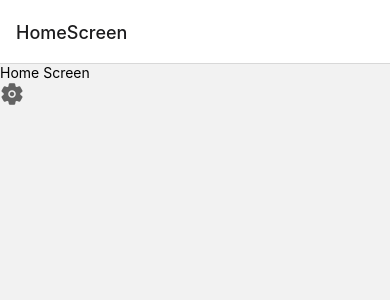
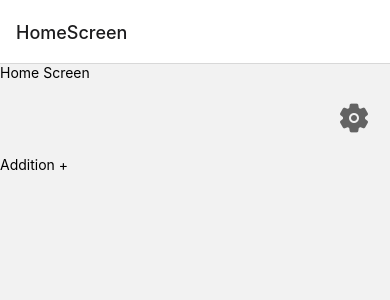
Before and after one commit to imranilyas/Quick-Math-App, a React Native app: screen /HomeScreen in a window 390 px wide. Shown: the top 300 px of the page. Built offline with nearby package versions, Linux system fonts and the light colour scheme.

Commit message:
pressed styling + settings icon navigation

```diff
--- a/components/CustomButton.js
+++ b/components/CustomButton.js
@@ -1,11 +1,14 @@
 import { Pressable, View, Text, StyleSheet } from "react-native";
 
-const CustomButton = ({ children, onPress }) => {
+const CustomButton = ({ children, onPress, style }) => {
 	return (
 		<View>
-			<Pressable onPress={onPress}>
+			<Pressable
+				onPress={onPress}
+				style={({ pressed }) => pressed && styles.pressed}
+			>
 				<View>
-					<Text>{children}</Text>
+					<Text style={style}>{children}</Text>
 				</View>
 			</Pressable>
 		</View>
@@ -13,7 +16,13 @@ const CustomButton = ({ children, onPress }) => {
 };
 
 const styles = StyleSheet.create({
-	container: {},
+	container: {
+		flex: 1,
+	},
+
+	pressed: {
+		opacity: 0.5,
+	},
 });
 
 export default CustomButton;
--- a/screens/Home.js
+++ b/screens/Home.js
@@ -9,12 +9,24 @@ const Home = () => {
 		navigation.navigate("SettingsScreen");
 	};
 
+	const gameHandler = () => {
+		navigation.navigate("InGameScreen");
+	};
+
 	return (
 		<View>
 			<Text>Home Screen</Text>
-			<CustomButton onPress={settingsHandler}>
-				<Ionicons name="ios-settings" color="#636363" size={24} />
+			<CustomButton
+				onPress={settingsHandler}
+				style={{
+					textAlign: "right",
+					padding: 20,
+				}}
+			>
+				<Ionicons name="ios-settings" color="#636363" size={32} />
 			</CustomButton>
+
+			<CustomButton onPress={gameHandler}>Addition +</CustomButton>
 		</View>
 	);
 };
```
